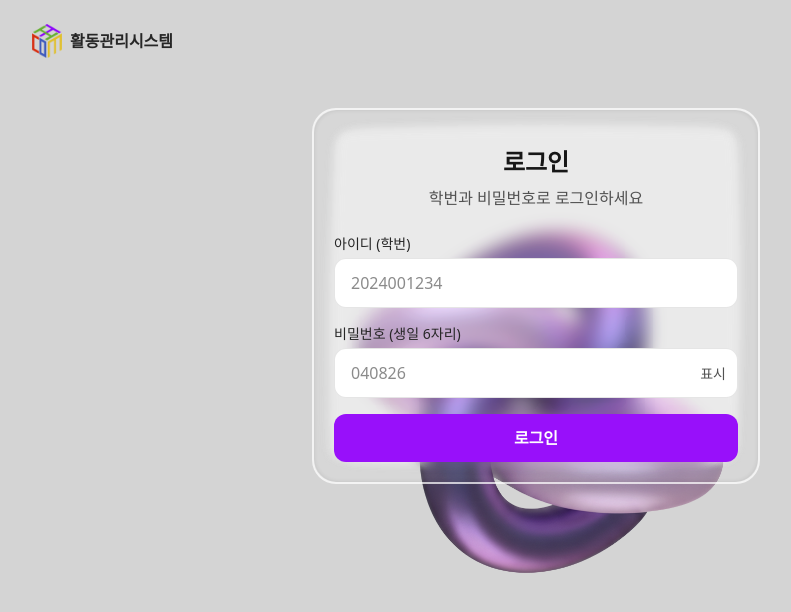
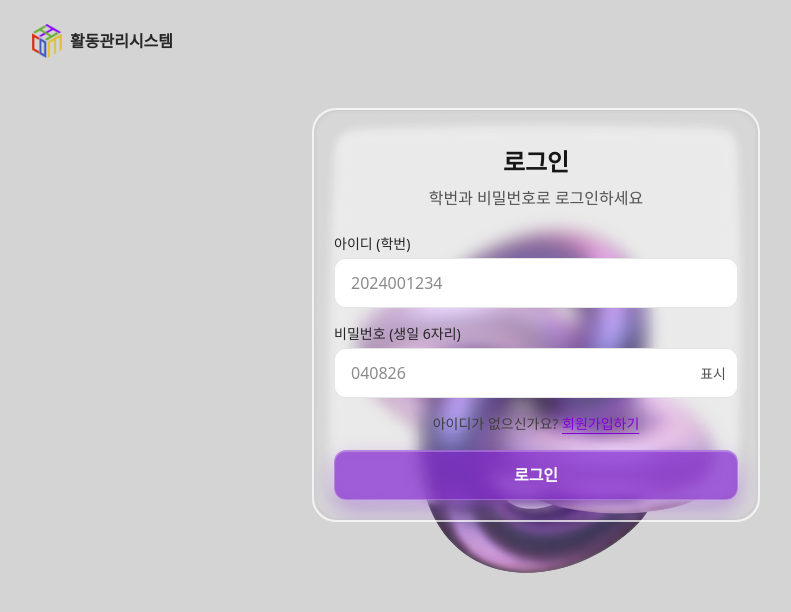
Before and after one commit to skku-comit/cams-frontend, a Next.js app: page /login in a window 1280 px wide. Shown: the top 612 px of the page, without its empty margins (104-895 px from the left). Built offline with nearby package versions, Linux system fonts and the light colour scheme; a web font is replaced by a local one.

Commit message:
long time no see!

```diff
--- a/src/actions/createStudy.ts
+++ b/src/actions/createStudy.ts
@@ -190,20 +190,18 @@ export async function createStudyAction(
     title: data.title,
     description: data.description,
     max_member: data.max_member,
-    level: data.level as StudyLevel, //요놈은 타입 단언
+    level: toUpperEnum(data.level) as StudyLevel,
     campus: getValidatedCampus(data.campus), //요놈은 타입 가드
-    imageUrl: "not yet implemented", // 업로드 처리 후 URL 할당 필요
     tags: data.activity_stack,
-    ...(schedules ? { schedules } : {}),
     semester: {
       year: year,
       season: season as Season,
     },
+    ...(schedules ? { schedules } : {}),
   };
 
-  // 시뮬레이션: 외부 API로 전송 (실제 엔드포인트 준비 전)
-  // 기본은 httpbin으로 전송, 환경변수로 재정의 가능
-  const endpoint = process.env.NEXT_PUBLIC_SIMULATED_ENDPOINT || "https://httpbin.org/post";
+  const RAW_API_BASE_URL = process.env.NEXT_PUBLIC_BACKEND_API_URL || "";
+  const endpoint = `${RAW_API_BASE_URL.replace(/\/+$/, "")}/study`;
   let sent = false;
   try {
     console.log(apiPayload);
--- a/src/app/(auth)/login/page.tsx
+++ b/src/app/(auth)/login/page.tsx
@@ -2,6 +2,7 @@
 import { useEffect, useState } from "react";
 import { useActionState } from "react";
 import { submitLogin } from "@/actions/login";
+import Link from "next/link";
 
 type ActionState = {
   success?: boolean;
@@ -82,10 +83,17 @@ export default function LoginPage() {
             <p className={`text-sm ${state?.success ? "text-green-400" : "text-red-400"}`}>{state.message}</p>
           )}
 
+          <div className="text-sm text-neutral-700 text-center">
+            아이디가 없으신가요?{" "}
+            <Link href="/signup" className="text-purple-700 hover:text-purple-800 underline underline-offset-4">
+              회원가입하기
+            </Link>
+          </div>
+
           <button
             type="submit"
             disabled={isPending}
-            className="w-full rounded-xl py-3 font-semibold active:scale-[0.98] transition disabled:opacity-50 disabled:cursor-not-allowed flex items-center justify-center gap-2 bg-purple-600 text-white hover:bg-purple-700"
+            className="w-full rounded-xl py-3 font-semibold active:scale-[0.98] transition disabled:opacity-50 disabled:cursor-not-allowed flex items-center justify-center gap-2 glass-button focus-ring-primary"
           >
             {isPending ? (
               <>
--- a/src/app/globals.css
+++ b/src/app/globals.css
@@ -33,8 +33,27 @@ body {
 }
 
 @utility glass-button {
-  background-color: rgb(126 34 206); /* purple-700 */
+  background-color: rgb(126 34 206/0.7); /* purple-700 */
   color: white;
+  border: 1px solid rgb(255 255 255 / 0.25);
+  -webkit-backdrop-filter: blur(8px) brightness(110%) saturate(120%);
+  backdrop-filter: blur(8px) brightness(110%) saturate(120%);
+  box-shadow: 0 10px 25px rgb(126 34 206 / 0.35), inset 0 1px 0 rgb(255 255 255 / 0.25);
+  transition: transform 0.15s ease, box-shadow 0.2s ease, background-color 0.2s ease;
+}
+
+/* interactive states for glass button */
+.glass-button:hover {
+  background-color: rgb(147 51 234/0.8); /* purple-600 -> 700->600 */
+  box-shadow: 0 14px 30px rgb(147 51 234 / 0.42), inset 0 1px 0 rgb(255 255 255 / 0.3);
+}
+.glass-button:active {
+  transform: translateY(1px) scale(0.995);
+  box-shadow: 0 8px 18px rgb(126 34 206 / 0.3), inset 0 1px 0 rgb(255 255 255 / 0.22);
+}
+.glass-button:disabled {
+  background-color: rgb(126 34 206 / 0.7);
+  box-shadow: 0 10px 20px rgb(126 34 206 / 0.25) !important;
 }
 
 /* Reusable glass/liquid-glass card utility */
--- a/src/app/studies/create/page.tsx
+++ b/src/app/studies/create/page.tsx
@@ -82,6 +82,20 @@ export default function CreateStudyPage() {
     }
     const fd = new FormData(e.currentTarget);
     const count = Number(fd.get("schedule_count") || 0);
+    // '미정' 중복 선택 방지 (두 개 이상이면 막음)
+    let undecidedCount = 0;
+    for (let i = 0; i < count; i++) {
+      const dayValue = String(fd.get(`schedule_${i}_day`) || "");
+      if (dayValue === "undecided") undecidedCount++;
+    }
+    if (undecidedCount > 1) {
+      e.preventDefault();
+      if (timeErrorRef.current) {
+        timeErrorRef.current.textContent = "날짜가 미정이시라면 한번만 클릭해주세요.";
+        timeErrorRef.current.classList.remove("hidden");
+      }
+      return;
+    }
     const toMinutes = (t: string) => {
       const [h, m] = t.split(":");
       return Number(h) * 60 + Number(m);
```
